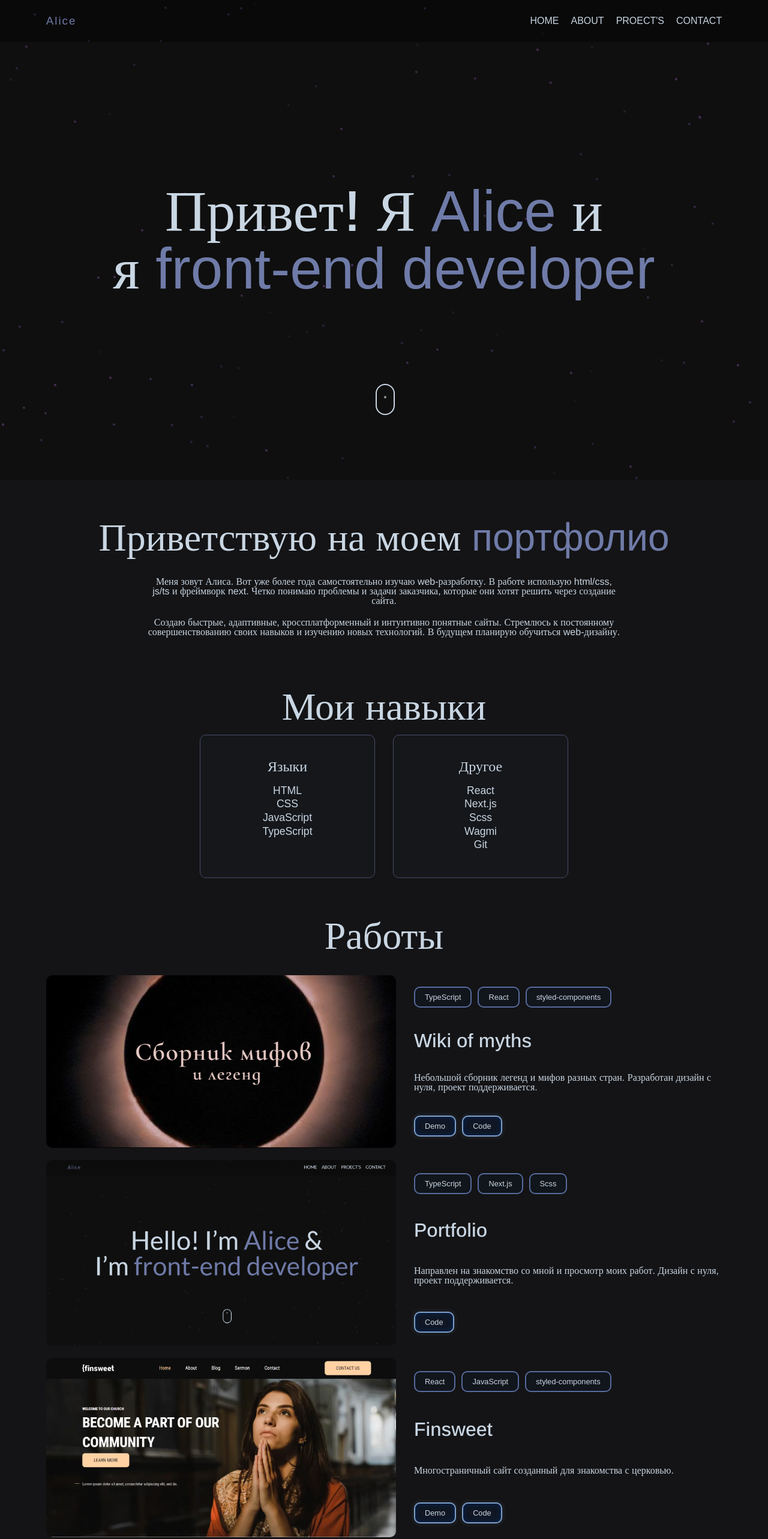
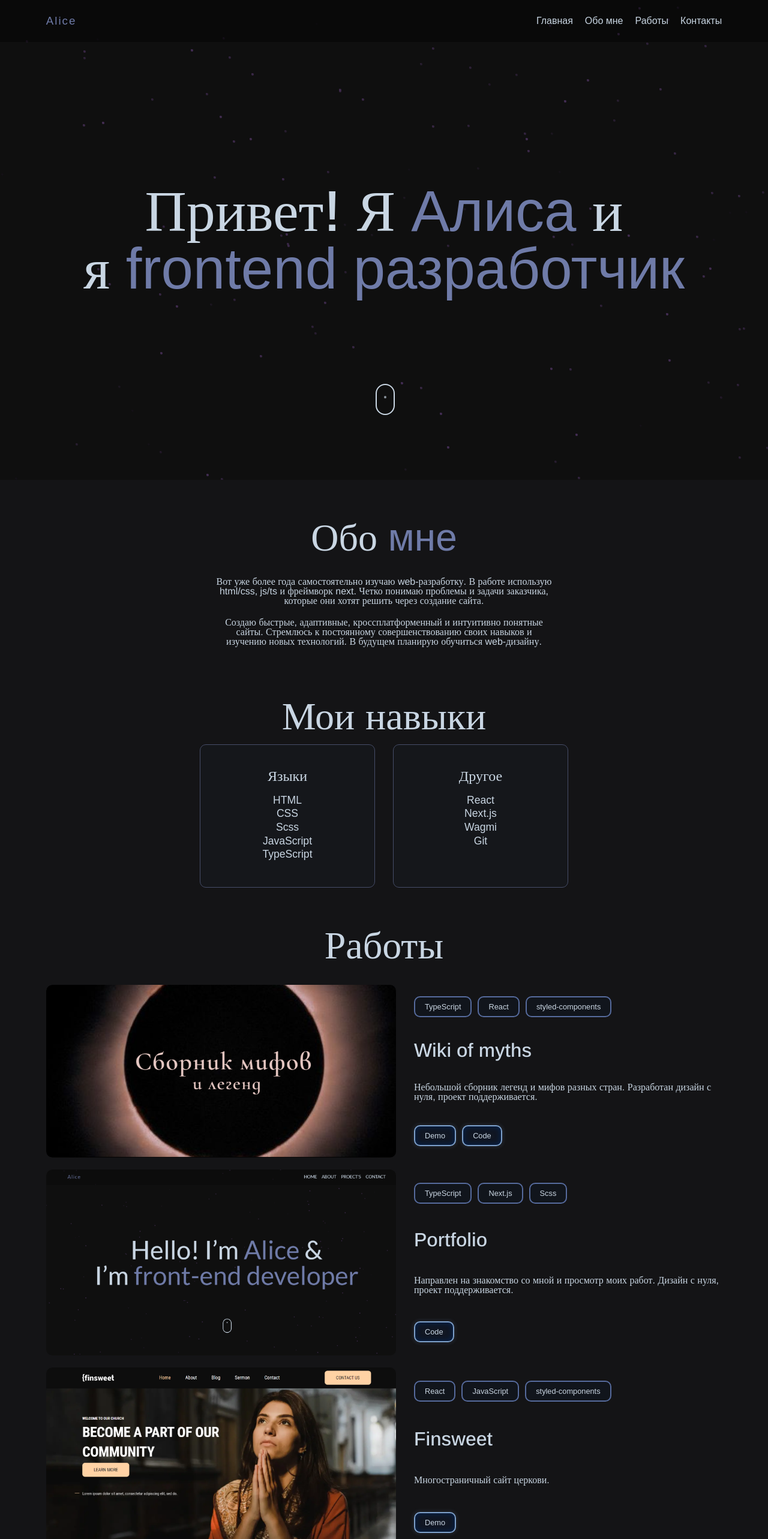
Before and after one commit to Alisa03/portfolio, a Next.js app: page / in a window 1280 px wide. Shown: the top 2566 px of the page at 60% size. Built offline with nearby package versions, Linux system fonts and the light colour scheme.

Commit message:
fix minor bugs

```diff
--- a/src/app/data.tsx
+++ b/src/app/data.tsx
@@ -7,8 +7,8 @@ export const works = [
         skill: [
             "TypeScript", "React", "styled-components"
         ],
-        urlDemo: 'alisa03.github.io/wiki-of-myths/',
-        urlCode: 'https:github.com/Alisa03/wiki-of-myths'
+        urlDemo: 'https://alisa03.github.io/wiki-of-myths/',
+        urlCode: 'https://github.com/Alisa03/wiki-of-myths'
     },
     {
         id: 2,
@@ -23,13 +23,12 @@ export const works = [
     {
         id: 3,
         name: "Finsweet",
-        info: "Многостраничный сайт созданный для знакомства с церковью.",
+        info: "Многостраничный сайт церкови.",
         img: "/finsweet.webp",
         skill: [
             "React", "JavaScript", "styled-components"
         ],
-        urlDemo: 'https:alisa03.github.io/finsweet/',
-        urlCode: 'https:github.com/Alisa03/finsweet'
+        urlDemo: 'https://alisa03.github.io/finsweet/',
 
     },
     {
@@ -41,6 +40,6 @@ export const works = [
             "html", "scss"
         ],
         urlDemo: 'https://alisa03.github.io/epixelab/',
-        urlCode: 'https:github.com/Alisa03/epixelab'
+        urlCode: 'https://github.com/Alisa03/epixelab'
     }
 ]
--- a/src/components/About/about.module.scss
+++ b/src/components/About/about.module.scss
@@ -1,4 +1,18 @@
 .text {
-    width: 70%;
-    margin: 20px auto
+    width: 50%;
+    margin: 20px auto;
+
+    text-align: center;
 }
+
+@media (max-width: 800px) {
+    .text {width: 65%}
+}
+
+@media (max-width: 500px) {
+    .text {
+        width: 95%;
+
+        text-align: justify
+    }
+}
--- a/src/components/About/index.tsx
+++ b/src/components/About/index.tsx
@@ -5,11 +5,11 @@ import style from '@/styles/page.module.scss'
 
 const About = () => {
     return (
-        <section id="about" className={style.section} style={{ textAlign: "center" }}>
-            <h2 className={style.section__title}>Приветствую на моем <span className={style.color}>портфолио</span></h2>
+        <section id="about" className={style.section}>
+            <h2 className={style.section__title}>Обо <span className={style.color}>мне</span></h2>
             <ScrollAnimation>
                 <p className={`${style.section__text} ${about.text}`}>
-                    Меня зовут Алиса. Вот уже более года самостоятельно изучаю web-разработку. В работе использую html/css, js/ts и фреймворк next. Четко понимаю проблемы и задачи заказчика, которые они хотят решить через создание сайта.
+                    Вот уже более года самостоятельно изучаю web-разработку. В работе использую html/css, js/ts и фреймворк next. Четко понимаю проблемы и задачи заказчика, которые они хотят решить через создание сайта.
                 </p>
                 <p className={`${style.section__text} ${about.text}`}>
                     Создаю быстрые, адаптивные, кроссплатформенный и интуитивно понятные сайты. Стремлюсь к постоянному совершенствованию своих навыков и изучению новых технологий. В будущем планирую обучиться web-дизайну.
--- a/src/components/Header/header.module.scss
+++ b/src/components/Header/header.module.scss
@@ -138,12 +138,16 @@ $shadows-big: generateStart(300);
     }
 }
 
-@media (max-width: 600px) {
+@media (max-width: 1024px) {
+    .head__title {font-size: 5rem}
+}
+
+@media (max-width: 800px) {
     .head__title {font-size: 4rem}
 }
 
-@media (max-width: 500px) {
-    .head__title {font-size: 3rem}
+@media (max-width: 600px) {
+    .head__title {font-size: 3.4rem}
 }
 
 @media (max-width: 400px) {
--- a/src/components/Header/index.tsx
+++ b/src/components/Header/index.tsx
@@ -11,8 +11,8 @@ const HeaderContent = () => {
             </div>
             <div className={`${style.head__content} ${page.flexAc} ${page.flexJc}`}>
                 <h1 className={style.head__title}>
-                    Привет! Я <span className={page.color}> Alice</span> и <br /> я <span className={page.color}>
-                        front-end developer
+                    Привет! Я <span className={page.color}> Алиса</span> и <br /> я <span className={page.color}>
+                        frontend разработчик
                     </span>
                 </h1>
             </div>
--- a/src/components/Layout.tsx
+++ b/src/components/Layout.tsx
@@ -8,12 +8,13 @@ export default function Layout({ children }: any) {
         <>
             <Head>
                 <title>Portfolio of Alice's</title>
+                <link rel="icon" type="image/x-icon" href="/Star.svg" />
+                <link rel="preconnect" href="https://fonts.googleapis.com" />
+                <link rel="preconnect" href="https://fonts.gstatic.com" />
+                <link href="https://fonts.googleapis.com/css2?family=Arimo:wght@400;500&display=swap" rel="stylesheet" />
                 <meta property="og:type" content="website" />
                 <meta property="og:locale" content="ru_Ru" />
                 <meta property="og:title" content="Portfolio " key="title" />
-                <link rel="preconnect" href="https://fonts.googleapis.com" />
-                <link rel="preconnect" href="https://fonts.gstatic.com" />
-                <link href="https://fonts.googleapis.com/css2?family=Arimo:wght@400;500&display=swap" rel="stylesheet" />
                 <meta name="keywords" content="freelance, freelancer, web, react, next, js, javascript, typescript, frontend, junior " />
                 <meta property="og:description" content="Добро пожаловать в портфолио junior frontend-разработчика Alice. Разрабатываю на html/css, js/ts и next/react" />
                 <meta property="description" content="Добро пожаловать в портфолио junior frontend-разработчика Alice. Разрабатываю на html/css, js/ts и next/react" />
--- a/src/components/Menu/index.tsx
+++ b/src/components/Menu/index.tsx
@@ -16,7 +16,7 @@ const MobileMenu = () => {
     return (
         <>
             <MenuList styleList={menu.menu} />
-            <button onClick={Modal} className={`${style.btn} ${style.burger} ${style.flexCG} ${style.flexAc} ${open && style.burger__active}`}>
+            <button onClick={Modal} className={`${style.btn} ${style.burger} ${style.flexAc} ${open ? style.burger__active : ''}`}>
                 <span className={style.burger__line} />
                 <span className={style.burger__line} />
             </button>
--- a/src/components/Skills/index.tsx
+++ b/src/components/Skills/index.tsx
@@ -13,6 +13,7 @@ const Skills = () => {
                     <ul className={style.section__text}>
                         <li>HTML</li>
                         <li>CSS</li>
+                        <li>Scss</li>
                         <li>JavaScript</li>
                         <li>TypeScript</li>
                     </ul>
@@ -22,7 +23,6 @@ const Skills = () => {
                         <h5 className={styles._title}>Другое</h5>
                         <li>React</li>
                         <li>Next.js</li>
-                        <li>Scss</li>
                         <li>Wagmi</li>
                         <li>Git</li>
                     </ul>
--- a/src/components/ui/MenuList.tsx
+++ b/src/components/ui/MenuList.tsx
@@ -3,10 +3,10 @@ const MenuList = ({ styleList, Click }: any) => {
     return (
         <ul className={styleList}>
 
-            <li><a onClick={Click} href="#home">HOME</a></li>
-            <li><a onClick={Click} href="#about">ABOUT</a></li>
-            <li><a onClick={Click} href="#works">PROECT'S</a></li>
-            <li><a onClick={Click} href="#contact">CONTACT</a></li>
+            <li><a onClick={Click} href="#home">Главная</a></li>
+            <li><a onClick={Click} href="#about">Обо мне</a></li>
+            <li><a onClick={Click} href="#works">Работы</a></li>
+            <li><a onClick={Click} href="#contact">Контакты</a></li>
 
         </ul>
     )
--- a/src/styles/page.module.scss
+++ b/src/styles/page.module.scss
@@ -15,7 +15,10 @@
     align-items: center;
     gap: 1.8vh 0;
 
-    &__title {font: 400 4rem/1 'Arimo'}
+    &__title {
+        font: 400 4rem/1 'Arimo';
+        text-align: center;
+    }
 
     &__text {font: 400 1rem/1 'Arimo'}
 }
@@ -129,6 +132,7 @@
 @media (max-width: 650px) {
     .burger {
         display: flex;
+        flex-direction: column;
         justify-content: center;
         gap: 10px 0;
 
```
